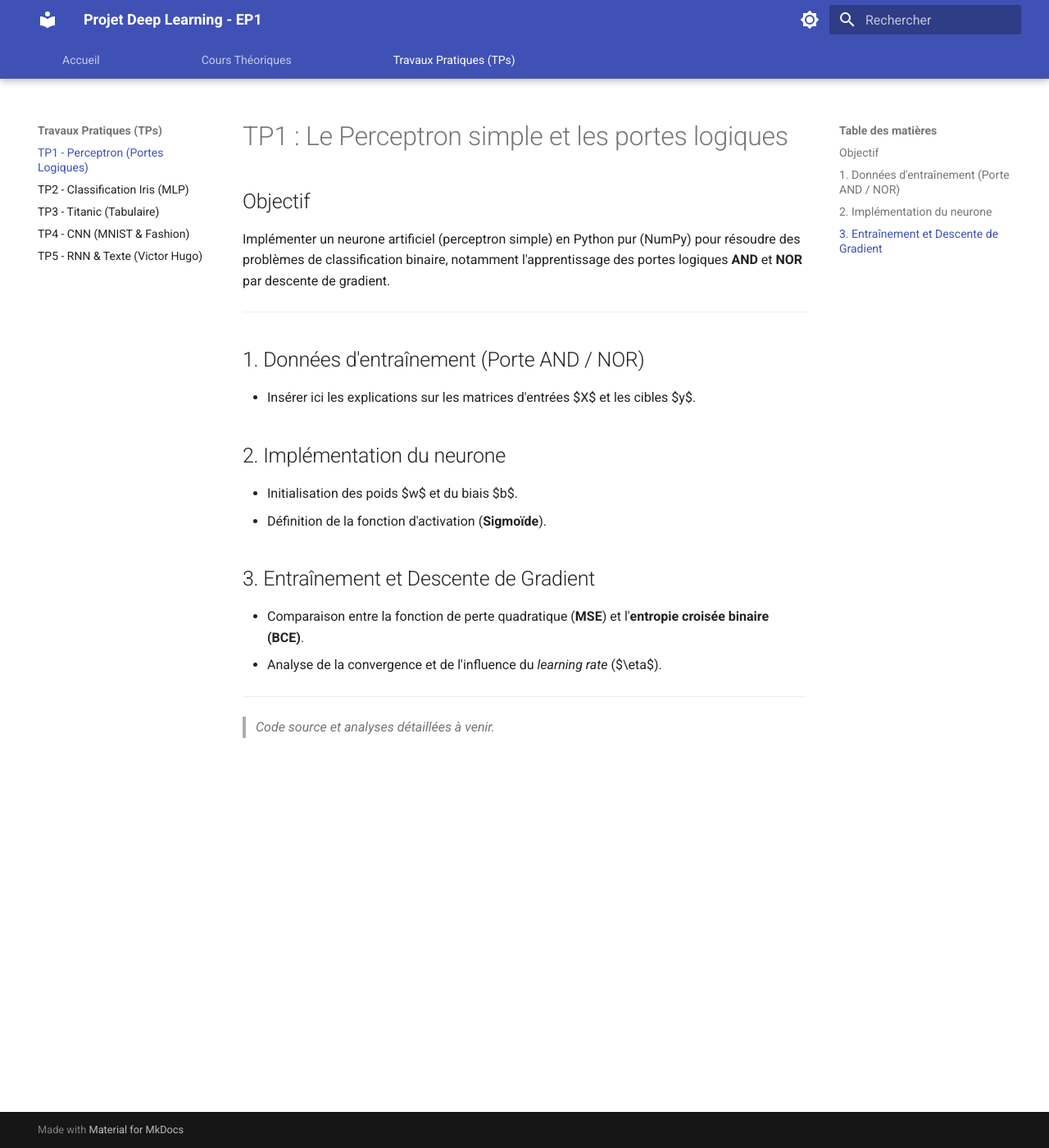
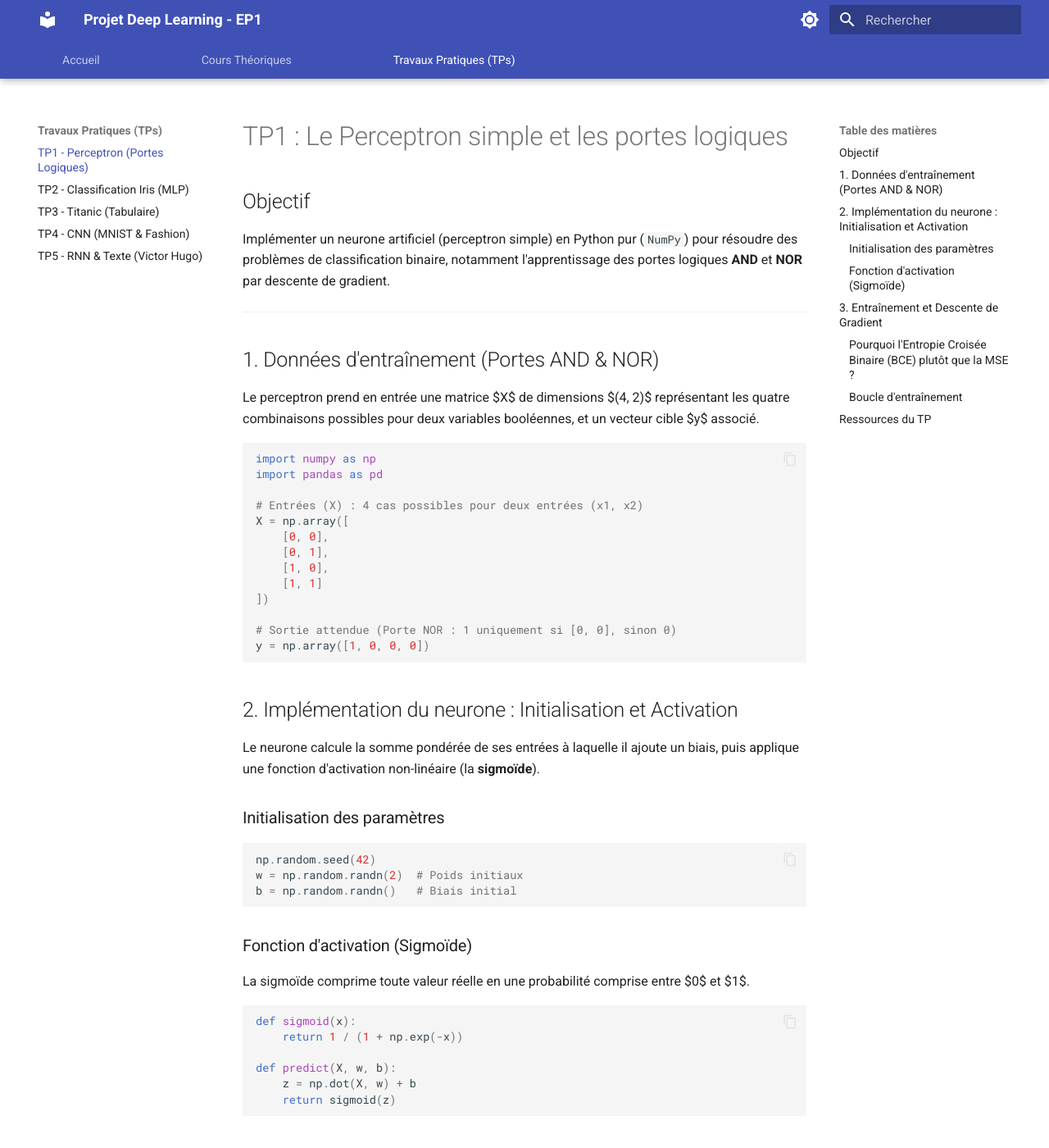
Before and after one commit to GregoryElBajoury/deep-learning-ep1, an MkDocs documentation site: the page built from docs/tps/tp1-perceptron.md, in a window 1280 px wide and 1400 px high. Shown: the whole window at 82% size. Built offline with MkDocs 1.6.1 and Material for MkDocs 9.7.7, drawn with Linux system fonts in a browser that asks for light colours; some of the changed text lies outside the part shown.

Commit message:
feat(tp1): ajoute la documentation MkDocs pour le TP1 perceptron AND et NOR

````diff
--- a/docs/tps/tp1-perceptron.md
+++ b/docs/tps/tp1-perceptron.md
@@ -1,20 +1,97 @@
 # TP1 : Le Perceptron simple et les portes logiques
 
 ## Objectif
-Implémenter un neurone artificiel (perceptron simple) en Python pur (NumPy) pour résoudre des problèmes de classification binaire, notamment l'apprentissage des portes logiques **AND** et **NOR** par descente de gradient.
+Implémenter un neurone artificiel (perceptron simple) en Python pur (`NumPy`) pour résoudre des problèmes de classification binaire, notamment l'apprentissage des portes logiques **AND** et **NOR** par descente de gradient.
 
 ---
 
-## 1. Données d'entraînement (Porte AND / NOR)
-* Insérer ici les explications sur les matrices d'entrées $X$ et les cibles $y$.
+## 1. Données d'entraînement (Portes AND & NOR)
 
-## 2. Implémentation du neurone
-* Initialisation des poids $w$ et du biais $b$.
-* Définition de la fonction d'activation (**Sigmoïde**).
+Le perceptron prend en entrée une matrice $X$ de dimensions $(4, 2)$ représentant les quatre combinaisons possibles pour deux variables booléennes, et un vecteur cible $y$ associé.
+
+```python
+import numpy as np
+import pandas as pd
+
+# Entrées (X) : 4 cas possibles pour deux entrées (x1, x2)
+X = np.array([
+    [0, 0],
+    [0, 1],
+    [1, 0],
+    [1, 1]
+])
+
+# Sortie attendue (Porte NOR : 1 uniquement si [0, 0], sinon 0)
+y = np.array([1, 0, 0, 0])
+```
+
+
+## 2. Implémentation du neurone : Initialisation et Activation
+
+Le neurone calcule la somme pondérée de ses entrées à laquelle il ajoute un biais, puis applique une fonction d'activation non-linéaire (la **sigmoïde**).
+
+### Initialisation des paramètres
+```python
+np.random.seed(42)
+w = np.random.randn(2)  # Poids initiaux
+b = np.random.randn()   # Biais initial
+```
+
+### Fonction d'activation (Sigmoïde)
+
+La sigmoïde comprime toute valeur réelle en une probabilité comprise entre $0$ et $1$.
+
+```python
+def sigmoid(x):
+    return 1 / (1 + np.exp(-x))
+
+def predict(X, w, b):
+    z = np.dot(X, w) + b
+    return sigmoid(z)
+```
 
 ## 3. Entraînement et Descente de Gradient
-* Comparaison entre la fonction de perte quadratique (**MSE**) et l'**entropie croisée binaire (BCE)**.
-* Analyse de la convergence et de l'influence du *learning rate* ($\eta$).
+
+### Pourquoi l'Entropie Croisée Binaire (BCE) plutôt que la MSE ?
+Pour des tâches logiques utilisant la sigmoïde, l'utilisation de l'Erreur Quadratique Moyenne (MSE) risque de provoquer une saturation du gradient. On privilégie donc l'**Entropie Croisée Binaire (BCE)**, qui offre un meilleur comportement d'apprentissage.
+
+```python
+def bce(y_true, y_pred, eps=1e-12):
+    return -np.mean(y_true * np.log(y_pred + eps) + (1 - y_true) * np.log(1 - y_pred + eps))
+```
+
+### Boucle d'entraînement
+
+```python
+learning_rate = 0.5
+epochs = 2000
+
+for i in range(epochs):
+    y_pred = predict(X, w, b)
+
+    # Gradient simplifié de la BCE avec la sigmoïde
+    dz = y_pred - y
+
+    w -= learning_rate * np.dot(X.T, dz) / len(X)
+    b -= learning_rate * np.mean(dz)
+
+    if i % 400 == 0:
+        print(f"Epoch {i}, Loss: {bce(y, y_pred):.4f}")
+
+# Prédictions finales
+final_preds = predict(X, w, b)
+print("Prédictions finales (probabilités) :", final_preds.round(3))
+print("Classes prédites (seuil 0.5)       :", (final_preds > 0.5).astype(int))
+```
 
 ---
-> *Code source et analyses détaillées à venir.*
+
+##  Ressources du TP
+
+Retrouve l'intégralité du code et des expérimentations dans les notebooks source :
+
+- 🔗 [Notebook - Porte AND (`01_perceptron_AND.ipynb`)](../../notebooks/01_perceptron_AND.ipynb)
+- 🔗 [Notebook - Porte NOR (`01_perceptron_NOR.ipynb`)](../../notebooks/01_perceptron_NOR.ipynb)
+
+!!! warning "Attention"
+    Si ton neurone commence à refuser d'exécuter tes ordres ou à procrastiner à la place de la porte NOR, ne panique pas : c'est qu'il commence à développer une conscience artificielle... ou qu'il y a un bug dans ton `learning_rate`. Dans le doute, relance un café et un `git commit`. ☕🤖
````
Also changed, not shown: 5 other files.
